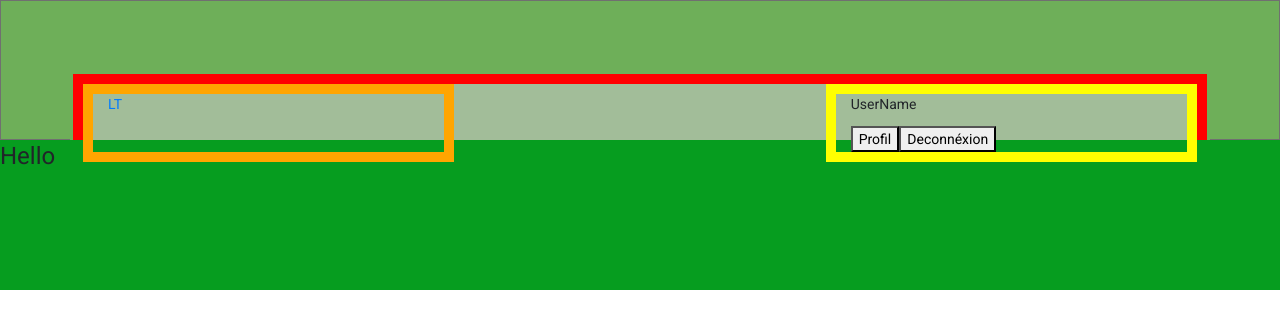
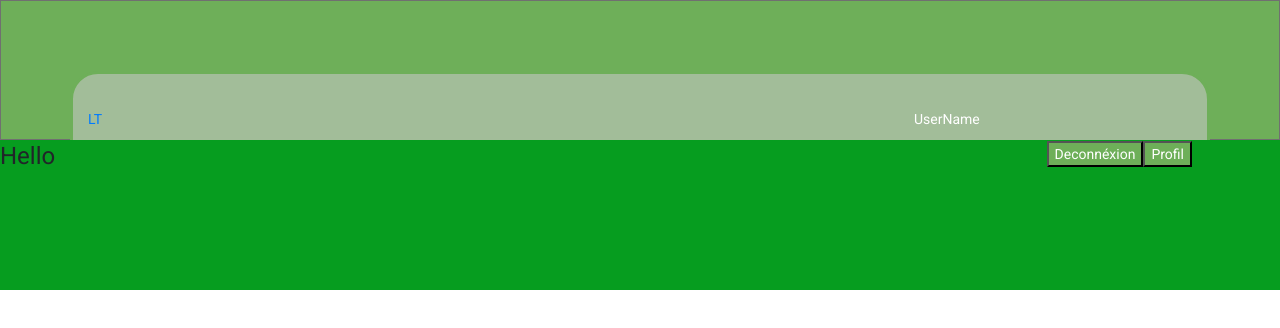
Before and after one commit to luisteixeiraprojet/front_angular, an Angular app: page /employees/id in a window 1280 px wide. Shown: the top 328 px of the page. Built offline with nearby package versions, Linux system fonts and the light colour scheme; no server answers.

Commit message:
css header

```diff
--- a/src/app/header/header.component.css
+++ b/src/app/header/header.component.css
@@ -9,20 +9,32 @@
   background-color:#A2BD99;
   border: 3px solid #6EAF59;
   height:10em;
-  margin-top:5em;;
+  margin-top:5em;
+  border-top-left-radius: 2em;
+  border-top-right-radius: 2em;
+
 }
 
 .div_red{
-  border: 10px solid red;q
-  position:absolute;
-  bottom:0;
+
+  margin-top: 2.5em;
+}
+
+.div_orange{
 
 }
 
-.div_orange{
-  border: 10px solid orange;
+.div_yellow{
+
 }
 
-.div_yellow{
-  border: 10px solid yellow;
+.info-btn{
+  float:right;
+  background-color:#6EAF59 ;
+  color: #FFFFFF;
 }
+
+.userN{
+  color: #FFFFFF;
+  margin-left: 5em;
+}
--- a/src/app/header/header.component.html
+++ b/src/app/header/header.component.html
@@ -1,14 +1,14 @@
 <header>
   <div class="baseHeader">
-  <div class="container upHeader">
-    <div class="row div_red">
+  <div class=" container upHeader">
+    <div class=" row div_red">
       <div class=" div_orange col-md-4" >
       <a href="#" routerLink="/" class="logo">LT</a>
     </div>
-    <div class="div_yellow col-md-4 ml-auto float-right" >
-      <p>UserName</p>
-      <button>Profil</button>
-      <button>Deconnéxion</button>
+    <div class="div_yellow col-md-4 ml-auto " >
+      <p class="userN" >UserName</p>
+      <button class="info-btn">Profil</button>
+      <button class="info-btn">Deconnéxion</button>
     </div>
     </div>
   </div>
```
